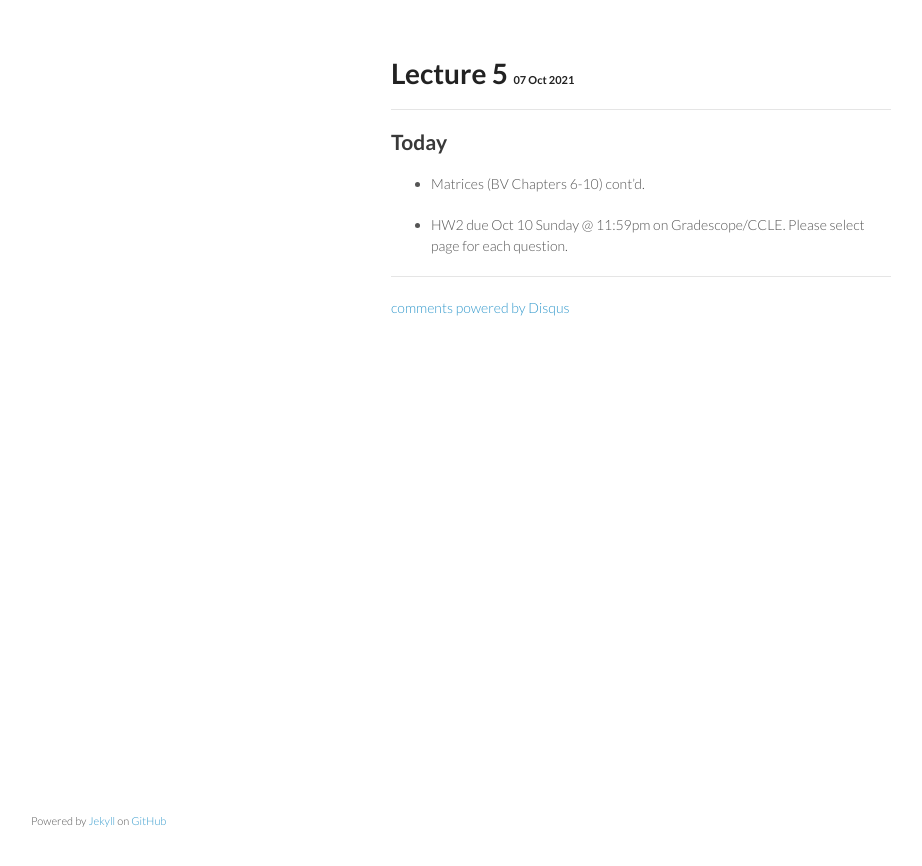
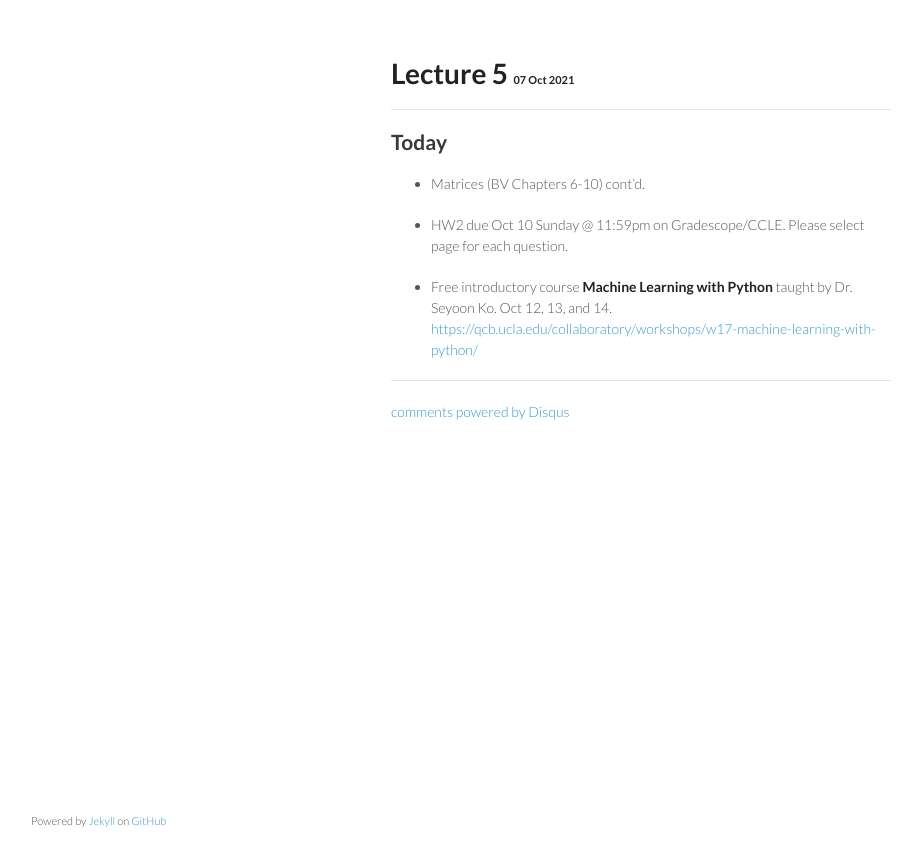
Before and after one commit to ucla-biostat216-2021fall/ucla-biostat216-2021fall.github.io, a Jekyll site: the page built from _posts/2021-10-07-week3-day2.md, in a window 1280 px wide. Shown: the top 866 px of the page, without its empty margins (179-1101 px from the left). Built offline with Jekyll 4.4.1, drawn with Linux system fonts in a browser that asks for light colours; comment, search, counter and statistics services are not loaded.

Commit message:
add Seyoon's python course to 10/7 announcement

```diff
--- a/_posts/2021-10-07-week3-day2.md
+++ b/_posts/2021-10-07-week3-day2.md
@@ -9,3 +9,5 @@ category: biostat216fall2021
 * Matrices (BV Chapters 6-10) cont'd.
 
 * HW2 due Oct 10 Sunday @ 11:59pm on Gradescope/CCLE. Please select page for each question.
+
+* Free introductory course **Machine Learning with Python** taught by Dr. Seyoon Ko. Oct 12, 13, and 14. <https://qcb.ucla.edu/collaboratory/workshops/w17-machine-learning-with-python/>
```
